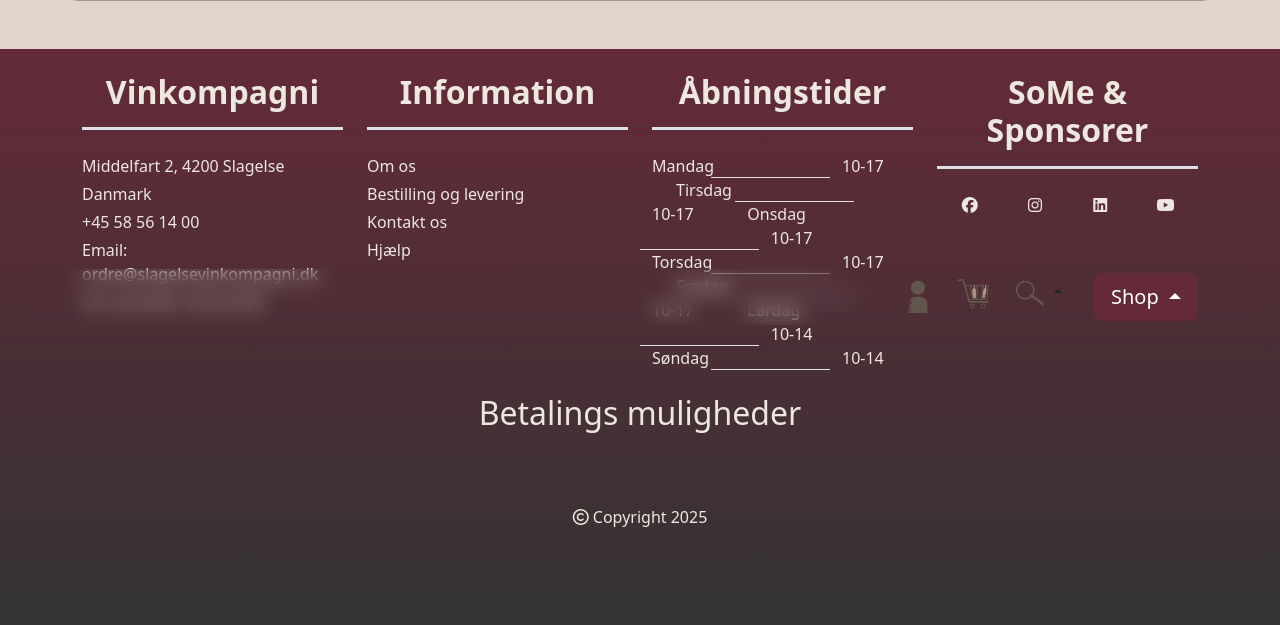
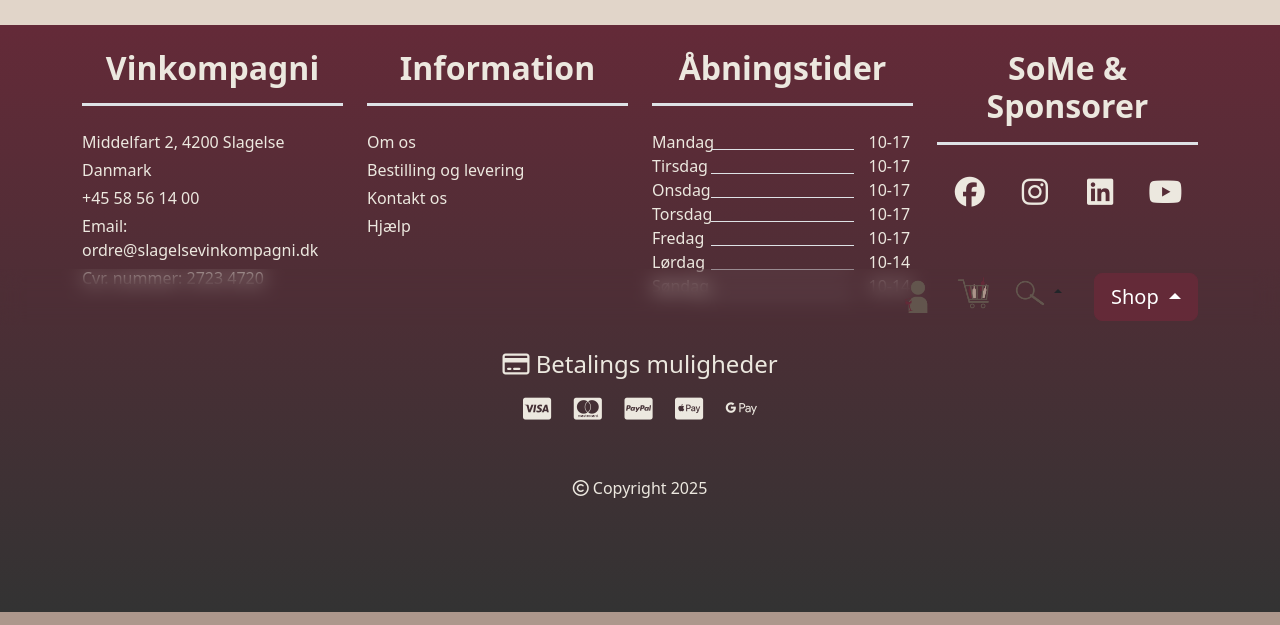
Before and after one commit to JonatanEmil/mul23e4semeks, a PHP site: page /produkt.php in a window 1280 px wide. Shown: the part 475-1100 px from the top of the page. Run offline with PHP 8.4, Linux system fonts and the light colour scheme; data that the repository does not hold is empty; style sheets or scripts are compiled from the project's sources; some libraries are stand-ins or nearby versions.

Commit message:
footer.php har jeg added flere ikoner fra font awesome, og her justeret deres placeringer osv. produkt.php har jeg prøvet at få boksen til at gå længere ned... men det er ikke helt lykkedes :P

```diff
--- a/footer.php
+++ b/footer.php
@@ -23,77 +23,74 @@
             </div>
             <div class="col-12 col-lg-3 mt-4">
                 <p class="h2 mb-4 fw-bolder text-center border-bottom border-3 pb-3">Åbningstider</p>
-                <div class="row">
+                <div class="row text-center">
                     <div class="col-3">
                         Mandag
                     </div>
-                    <div class="col-5 border-bottom"></div>
+                    <div class="col-6 border-bottom mb-1"></div>
                     <div class="col-3">
                         <p class="m-0">10-17</p>
                     </div>
-                    <div class="col-1"></div>
                     <div class="col-3">
                         Tirsdag
                     </div>
-                    <div class="col-5 border-bottom"></div>
+                    <div class="col-6 border-bottom mb-1"></div>
                     <div class="col-3">
                         <p class="m-0">10-17</p>
                     </div>
-                    <div class="col-1"></div>
                     <div class="col-3">
                         Onsdag
                     </div>
-                    <div class="col-5 border-bottom"></div>
+                    <div class="col-6 border-bottom mb-1"></div>
                     <div class="col-3">
                         <p class="m-0">10-17</p>
                     </div>
-                    <div class="col-1"></div>
                     <div class="col-3">
                         Torsdag
                     </div>
-                    <div class="col-5 border-bottom"></div>
+                    <div class="col-6 border-bottom mb-1"></div>
                     <div class="col-3">
                         <p class="m-0">10-17</p>
                     </div>
-                    <div class="col-1"></div>
                     <div class="col-3">
                         Fredag
                     </div>
-                    <div class="col-5 border-bottom"></div>
+                    <div class="col-6 border-bottom mb-1"></div>
                     <div class="col-3">
                         <p class="m-0">10-17</p>
                     </div>
-                    <div class="col-1"></div>
                     <div class="col-3">
                         Lørdag
                     </div>
-                    <div class="col-5 border-bottom"></div>
+                    <div class="col-6 border-bottom mb-1"></div>
                     <div class="col-3">
                         <p class="m-0">10-14</p>
                     </div>
-                    <div class="col-1"></div>
                     <div class="col-3">
                         Søndag
                     </div>
-                    <div class="col-5 border-bottom"></div>
+                    <div class="col-6 border-bottom mb-1"></div>
                     <div class="col-3">
                         <p class="m-0">10-14</p>
                     </div>
-                    <div class="col-1"></div>
                 </div>
             </div>
             <div class="col-12 col-lg-3 mt-4">
                 <p class="h2 mb-4 fw-bolder text-center border-bottom border-3 pb-3 fs-2">SoMe & Sponsorer</p>
-                <div class="d-flex row-cols-4 text-center">
+                <div class="d-flex row-cols-4 text-center" style="font-size: 30px;">
                     <a><i class="fa-brands fa-facebook"></i></a>
                     <a><i class="fa-brands fa-instagram "></i></a>
                     <a><i class="fa-brands fa-linkedin"></i></a>
                     <a><i class="fa-brands fa-youtube"></i></a>
                 </div>
             </div>
-            <div class="col-12 mt-4">
-                <p class="h2 mb-4 text-center">Betalings muligheder</p>
-                </div>
+            <div class="col-12 mt-5 text-center" style="font-size: 25px;">
+                <p class="fs-4 mb-2 fw-light"><i class="fa-regular fa-credit-card"></i> Betalings muligheder</p>
+                <i class="ms-2 me-2 fa-brands fa-cc-visa"></i>
+                <i class="ms-2 me-2 fa-brands fa-cc-mastercard"></i>
+                <i class="ms-2 me-2 fa-brands fa-cc-paypal"></i>
+                <i class="ms-2 me-2 fa-brands fa-cc-apple-pay"></i>
+                <i class="ms-2 me-2 fa-brands fa-google-pay"></i>
             </div>
             <div class="col-12 text-center mt-5 mb-5">
                 <p><i class="fa-regular fa-copyright"></i> Copyright 2025</p>
--- a/produkt.php
+++ b/produkt.php
@@ -38,7 +38,6 @@ foreach ($prodbutikker as $prodbutik) {
 
 <body class="bg-cream">
 <?php include "header.php"; ?>
-<br>
 <div class="container bg-rose rounded-3">
     <div class="row g-3 page-content text-port align-items-xl-center">
         <h1 class="mb-0 mt-2 fw-bolder d-lg-none"><?php echo $produkt->prodnavn; ?></h1>
```
